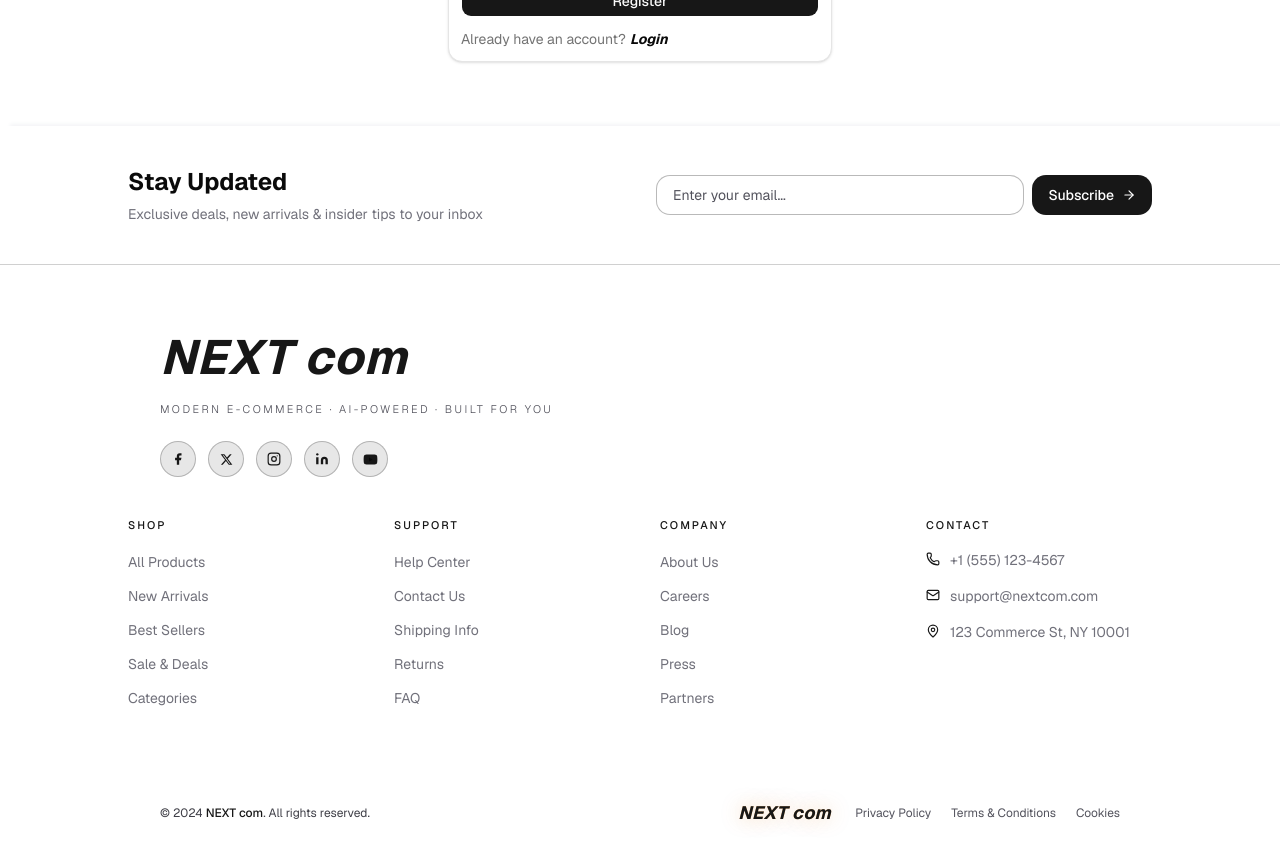
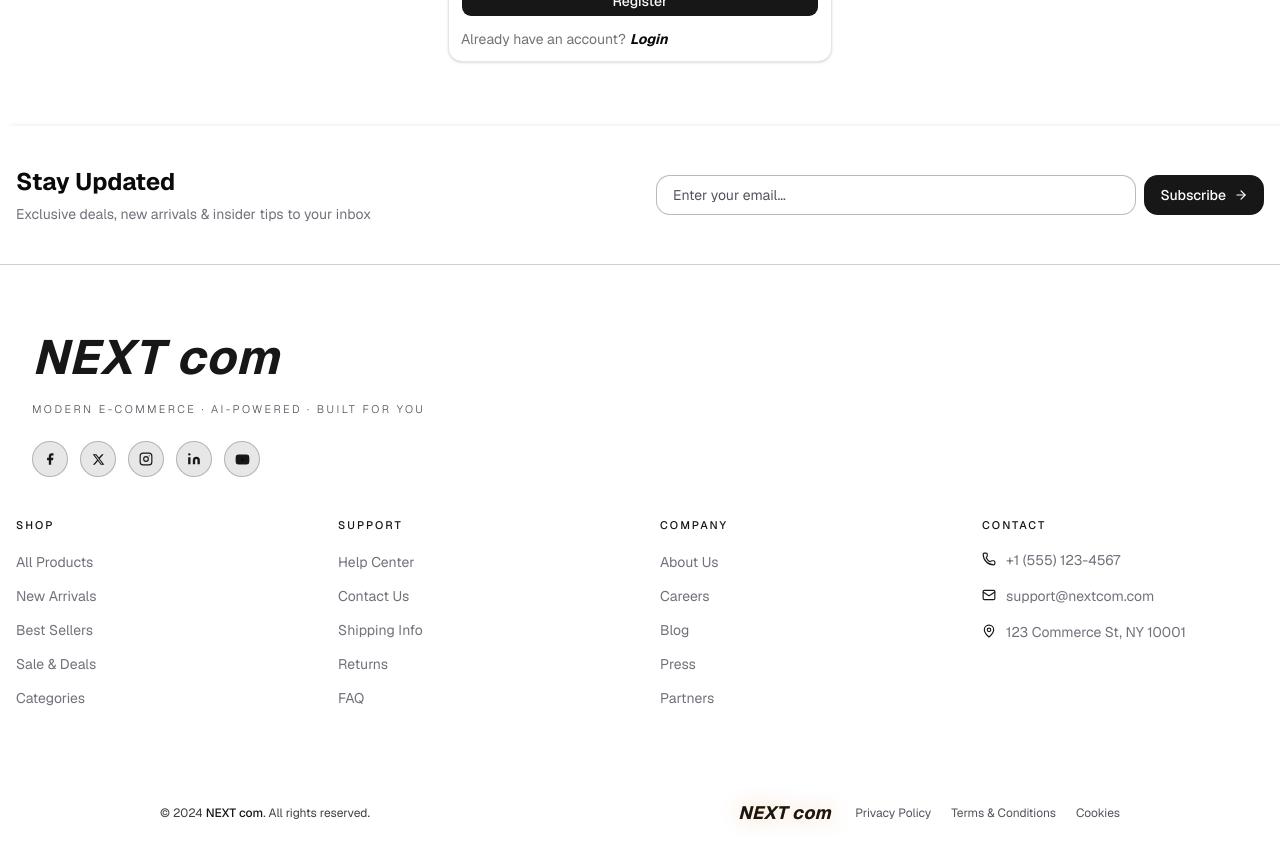
Before and after one commit to YusufKhan2016/next-ecom, a Next.js app: page /register in a window 1280 px wide. Shown: the part 480-1339 px from the top of the page. Built offline with nearby package versions, Linux system fonts and the light colour scheme.

Commit message:
promotional hero, homepage and bottombar updated

```diff
--- a/src/app/(website)/compare/page.tsx
+++ b/src/app/(website)/compare/page.tsx
@@ -274,7 +274,6 @@ function CompareSlot({
               setOpen(true);
             }
           }}
-          onFocus={() => setOpen(true)}
           placeholder="Search..."
           className="pl-9 h-10"
         />
--- a/src/components/features/website/promotionalHero.tsx
+++ b/src/components/features/website/promotionalHero.tsx
@@ -155,7 +155,26 @@ export default function PromotionalHero() {
           </Carousel>
         </Card>
 
-        <div className="flex flex-col gap-4 overflow-hidden">
+        <div className="grid grid-cols-2 gap-2 overflow-hidden">
+          {sideAds.map((ad, i) => (
+            <Card key={i} className="relative rounded-xl overflow-hidden h-40.5">
+              <Image
+                src={ad.img}
+                alt={ad.title}
+                height={500}
+                width={500}
+                loading="eager"
+                className="object-cover"
+              />
+
+              <div className="absolute inset-0 bg-linear-to-t from-accent-foreground/60 to-transparent" />
+              <div className="absolute bottom-0 left-0 right-0 p-3">
+                <p className="text-[10px] text-white/70 mb-0.5">{ad.label}</p>
+                <p className="text-sm font-medium text-white leading-tight">{ad.title}</p>
+                <p className="text-xs text-white/80 mt-0.5">{ad.sub}</p>
+              </div>
+            </Card>
+          ))}
           {sideAds.map((ad, i) => (
             <Card key={i} className="relative rounded-xl overflow-hidden h-40.5">
               <Image
--- a/src/components/layout/website/bottomBar.tsx
+++ b/src/components/layout/website/bottomBar.tsx
@@ -10,7 +10,7 @@ export default function BottomBar() {
 
       {/* ── Newsletter Band ── */}
       <div className="border-b border-accent-foreground/20 relative z-10">
-        <div className="max-w-5xl mx-auto py-10">
+        <div className="container px-4 mx-auto py-10">
           <div className="grid grid-cols-1 lg:grid-cols-2 gap-8 items-center">
             <div>
               <h3 className="text-2xl font-bold text-foreground mb-1.5">
@@ -37,7 +37,7 @@ export default function BottomBar() {
 
       {/* ── Brand Centerpiece ── */}
       <div className="relative z-10 text-left pt-14 pb-10">
-        <div className="max-w-5xl mx-auto px-4 sm:px-6 lg:px-8">
+        <div className="container mx-auto px-4 sm:px-6 lg:px-8">
           {/* Glowing brand name */}
           <Link href="/" className="inline-block">
             <i
@@ -122,7 +122,7 @@ export default function BottomBar() {
       </div>
 
       {/* ── Four-column Link Grid ── */}
-      <div className="relative z-10 max-w-5xl mx-auto pb-14 grid grid-cols-2 md:grid-cols-4 gap-10">
+      <div className="relative z-10 container px-4 mx-auto pb-14 grid grid-cols-2 md:grid-cols-4 gap-10">
 
         {/* Shop */}
         <div>
```
